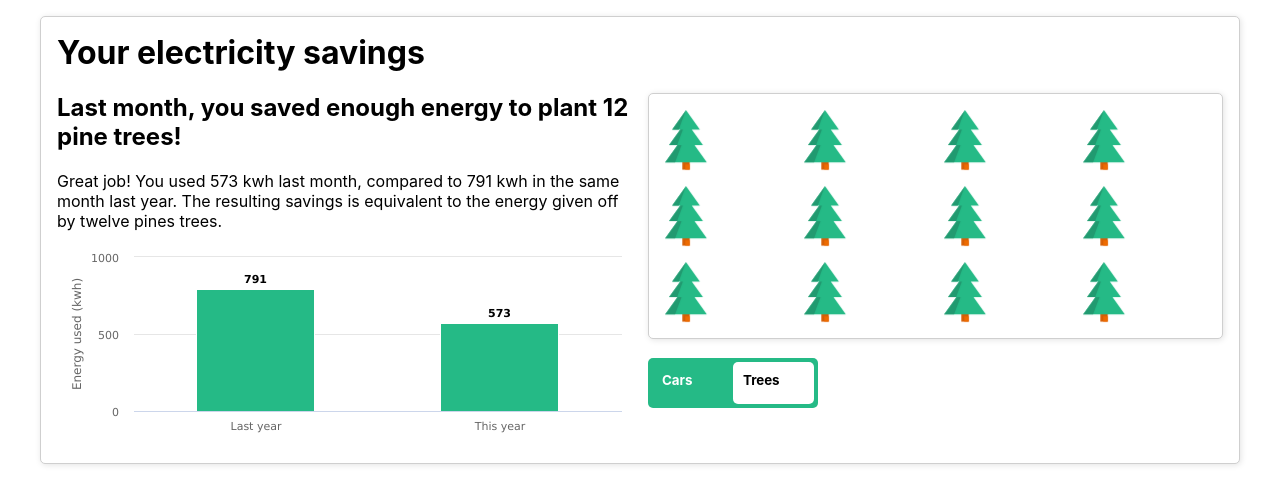
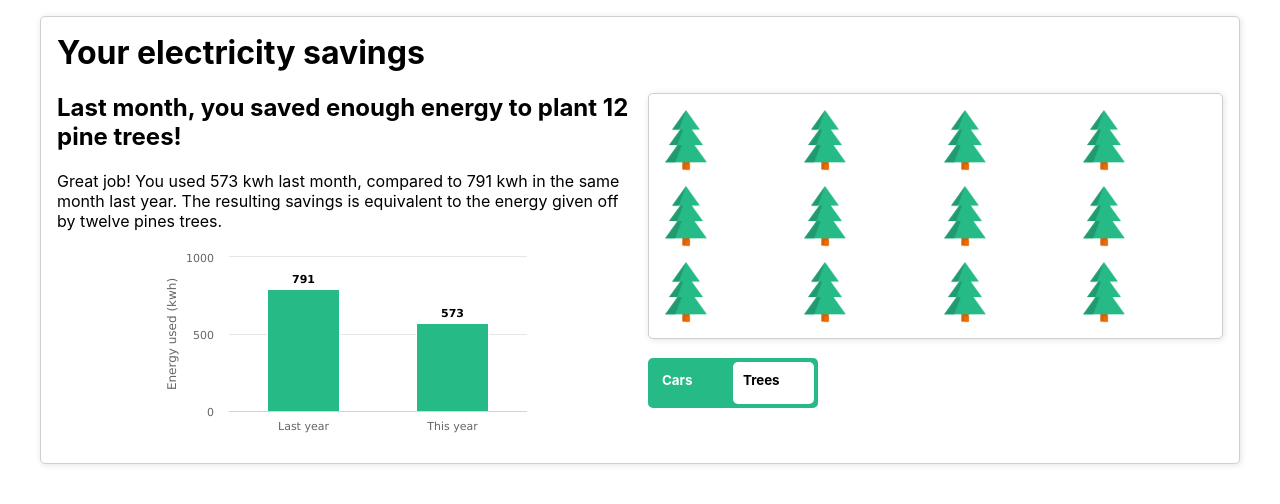
Before and after one commit to katiegeorge/opower-exercise, a React (Create React App) app: page / in a window 1280 px wide. Shown: the top 504 px of the page. Built offline with nearby package versions, Linux system fonts and the light colour scheme.

Commit message:
chart tweaks

```diff
--- a/src/App.js
+++ b/src/App.js
@@ -34,7 +34,9 @@ function App() {
             Great job! You used {currentYear} kwh last month, compared to {priorYear}
             {' '}kwh in the same month last year. The resulting savings is {paragraphSavings}.
           </p>
+          <div className="chart">
           <Chart priorYear={priorYear} currentYear={currentYear} />
+          </div>
         </div>
         <div>
           <div className="block block__small">
--- a/src/Chart.jsx
+++ b/src/Chart.jsx
@@ -8,7 +8,7 @@ function Chart({priorYear, currentYear}) {
     const options = {
         chart: {
             type: 'column',
-            height: '200px'
+            height: '200px',
         },
         title: null,
         plotOptions: {
--- a/src/styles/_content.scss
+++ b/src/styles/_content.scss
@@ -4,6 +4,15 @@ body {
 
     @media(max-width: map-get($grid-breakpoints, sm)) {
         margin: auto;
+    }
+}
+
+.chart {
+    width: 67%;
+    margin: 0 auto;
+
+    @media(max-width: map-get($grid-breakpoints, sm)) {
+        width: 100%;
     }
 }
 
```
